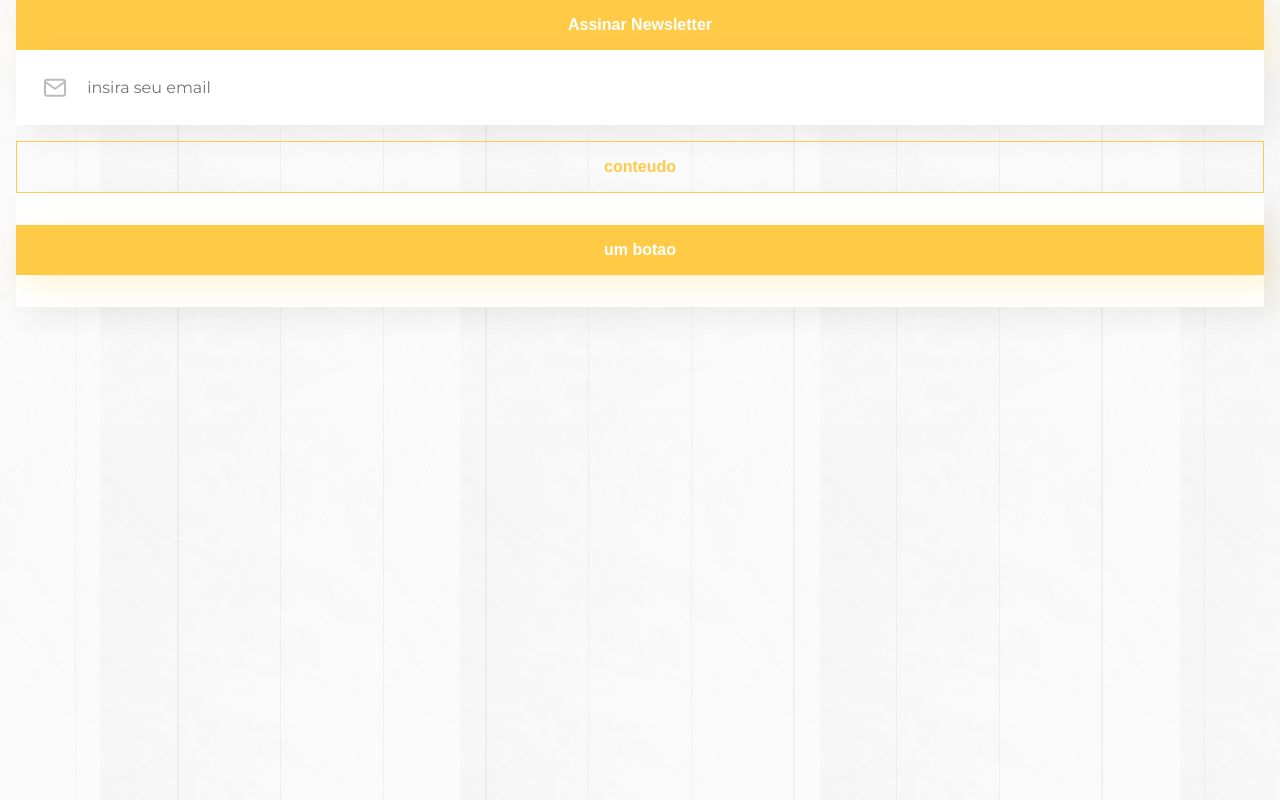
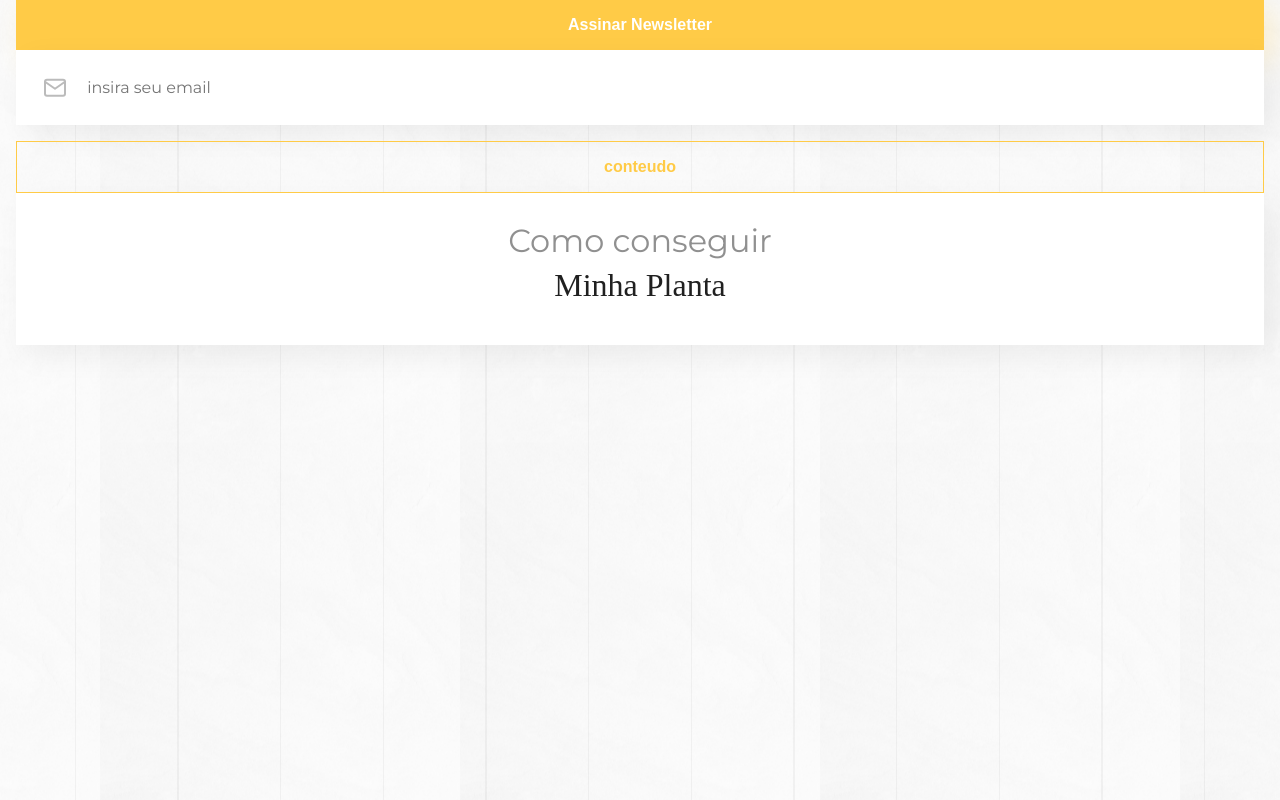
Before and after one commit to SUPerchokki/alura_frontend, a plain HTML site: page style-guide/index.html in a window 1280 px wide. Drawn offline with Linux system fonts and the light colour scheme; a web font is replaced by a local one.

Commit message:
finalização do card

```diff
--- a/style-guide/assets/css/base/_variaveis.css
+++ b/style-guide/assets/css/base/_variaveis.css
@@ -5,5 +5,9 @@
     --preto: #202020;
 
     --familia-corpo: "Montserrat", sans-serif;
+    --familia-titulo-destaque: 'Elsie Swash Caps', serif;
+
+    -peso-titulo-destaque: 900;
+    --tamanho-titulo-destaque: 2rem;
     --tamanho-corpo: 1rem;
 }
--- a/style-guide/assets/css/base/base.css
+++ b/style-guide/assets/css/base/base.css
@@ -6,6 +6,7 @@ body{
     background: url(../../img/textura.png), url(../../img/Linhas.svg);
     background-position: center;
 
+    color: var(--cinza);
     font-family: var(--familia-corpo);
     font-size: var(--tamanho-corpo);
 }
@@ -14,3 +15,30 @@ body{
     padding-right: 1rem;
     padding-left: 1rem;
 }
+
+.titulo{
+    font-size: var(--tamanho-titulo-destaque);
+
+}
+
+.titulo--destaque{
+    font-family: var(--familia-titulo-destaque);
+    color: var(--preto);
+    font-size: --tamanho-titulo-destaque;
+    font-weight: -peso-titulo-destaque;
+    display: block;
+    margin: .75rem 0;
+
+}
+
+.alinhamento-esquerda{
+    text-align: left;
+}
+
+.alinhamento-centro{
+    text-align: center;
+}
+
+.texto{
+    line-height: 26px;
+}
--- a/style-guide/index.html
+++ b/style-guide/index.html
@@ -21,7 +21,8 @@
             <button class="botao botao--alternativo">conteudo</button>
 
             <article class="cartao">
-                <button class="botao">um botao</button>
+                <h2 class="titulo alinhamento-centro">Como conseguir
+                    <span class="titulo--destaque alinhamento-centro">Minha Planta</span></h2>
             </article>
 
         </main>
```
